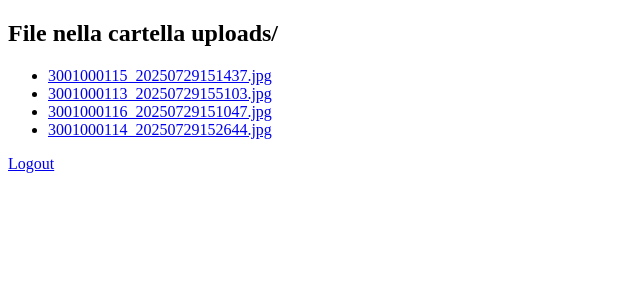
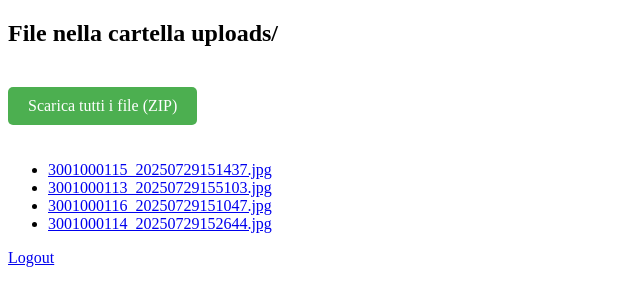
Before and after one commit to nicolasbianco/biscan, a Flask app: page /admin in a window 1280 px wide. Shown: the top 306 px of the page, without its empty margins (0-640 px from the left). Run offline with Flask 3, Linux system fonts and the light colour scheme; the visitor is signed in with stand-in values (Sample User, id 1).

Commit message:
Update admin.html ZIP download

```diff
--- a/templates/admin.html
+++ b/templates/admin.html
@@ -3,10 +3,25 @@
 
 <head>
     <title>Elenco File</title>
+    <style>
+        .download-btn {
+            display: inline-block;
+            padding: 10px 20px;
+            background-color: #4CAF50;
+            color: white;
+            text-decoration: none;
+            border-radius: 5px;
+            margin: 20px 0;
+        }
+        .download-btn:hover {
+            background-color: #45a049;
+        }
+    </style>
 </head>
 
 <body>
     <h2>File nella cartella uploads/</h2>
+    <a href="{{ url_for('download_all') }}" class="download-btn">Scarica tutti i file (ZIP)</a>
     <ul>
         {% for file in files %}
         <li><a href="{{ url_for('uploaded_file', filename=file) }}" target="_blank">{{ file }}</a></li>
```
